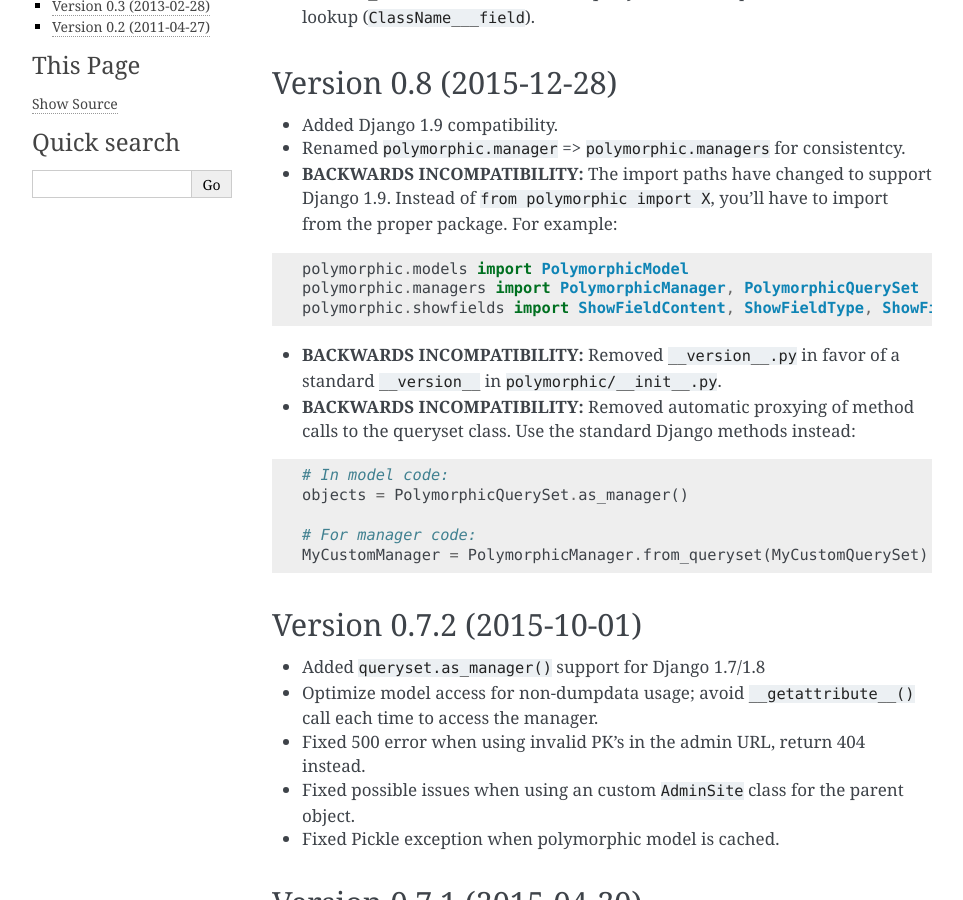
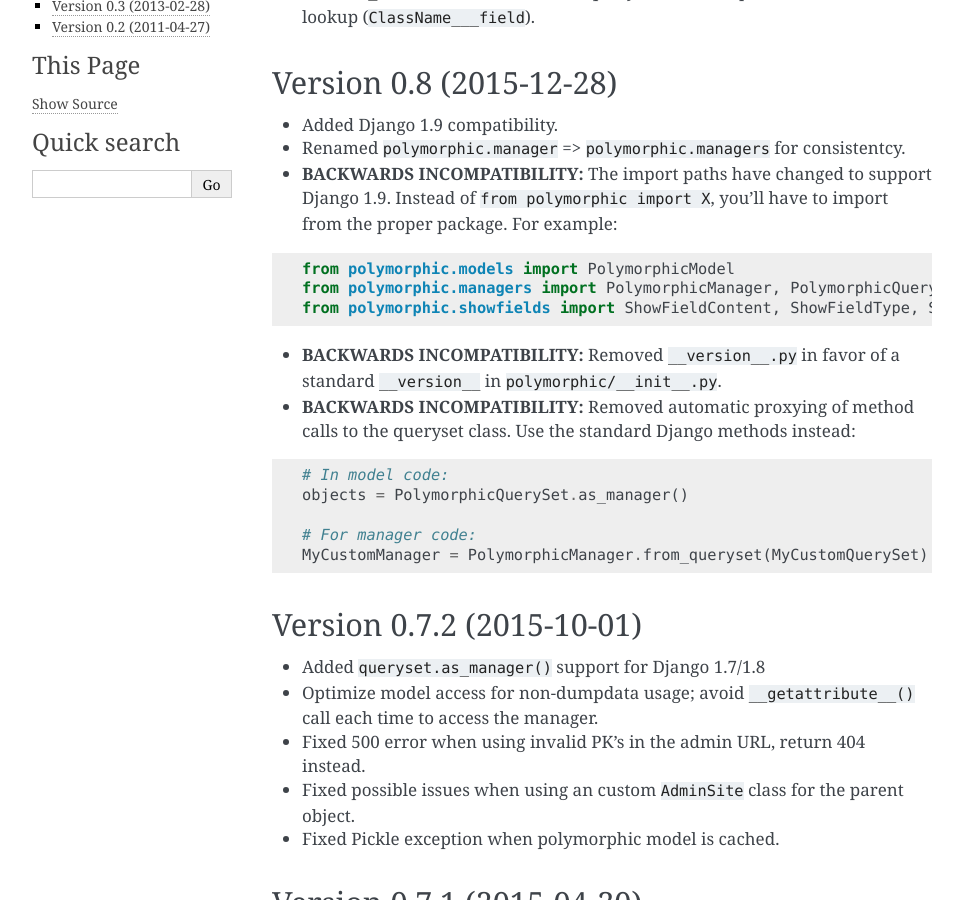
Before and after one commit to jazzband/django-polymorphic, a Sphinx documentation site: the page built from docs/changelog.rst, in a window 1280 px wide and 900 px high, scrolled down 519 px. Shown: the whole window, without its empty margins (148-1111 px from the left). Built offline with Sphinx 7.4.7, drawn with Linux system fonts in a browser that asks for light colours.

Commit message:
fix changelog imports

```diff
--- a/docs/changelog.rst
+++ b/docs/changelog.rst
@@ -31,9 +31,9 @@
 
 .. code-block:: python
 
-    polymorphic.models import PolymorphicModel
-    polymorphic.managers import PolymorphicManager, PolymorphicQuerySet
-    polymorphic.showfields import ShowFieldContent, ShowFieldType, ShowFieldTypeAndContent
+    from polymorphic.models import PolymorphicModel
+    from polymorphic.managers import PolymorphicManager, PolymorphicQuerySet
+    from polymorphic.showfields import ShowFieldContent, ShowFieldType, ShowFieldTypeAndContent
 
 * **BACKWARDS INCOMPATIBILITY:** Removed ``__version__.py`` in favor of a standard ``__version__`` in ``polymorphic/__init__.py``.
 * **BACKWARDS INCOMPATIBILITY:** Removed automatic proxying of method calls to the queryset class.
```
